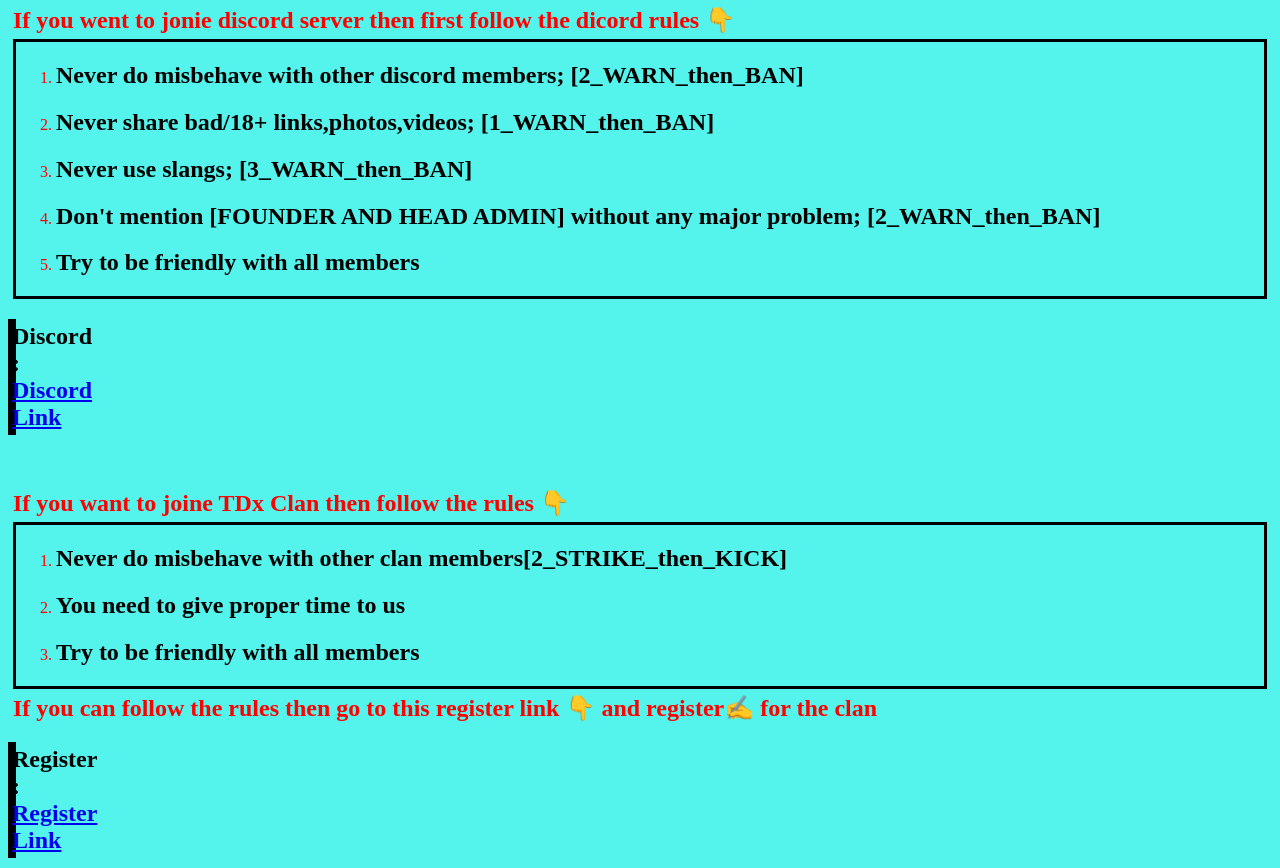
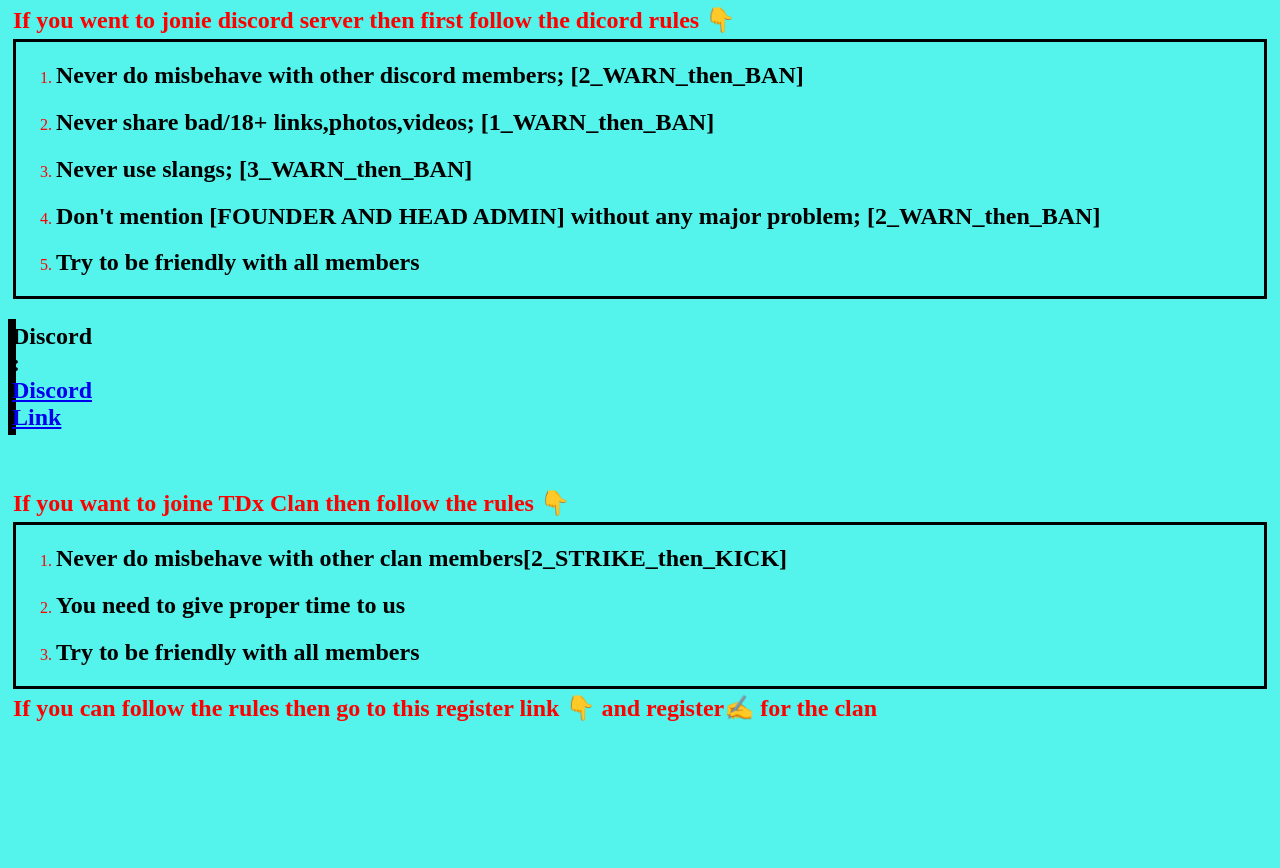
Before and after one commit to DARKDEVIL756/DARKDEVIL756, a plain HTML site: page DARK DEVIL.html in a window 1280 px wide. Shown: the part 84-952 px from the top of the page. Drawn offline with Linux system fonts and the light colour scheme.

Commit message:
del_dc_link

```diff
--- a/DARK DEVIL.html
+++ b/DARK DEVIL.html
@@ -38,7 +38,7 @@
             <li><h2 class="ClanRules">Try to be friendly with all members</h2></li>
         </ol>
         <h2 class="RdSpeach">If you can follow the rules then go to this register link 👇 and register✍ for the clan </h2>
-        <h2 class="RegisterLink">Register : <a href="https://discord.gg/jHHsVAYkqH">Register Link</a></h2>
+
     </Div>
 </p>
 
```
